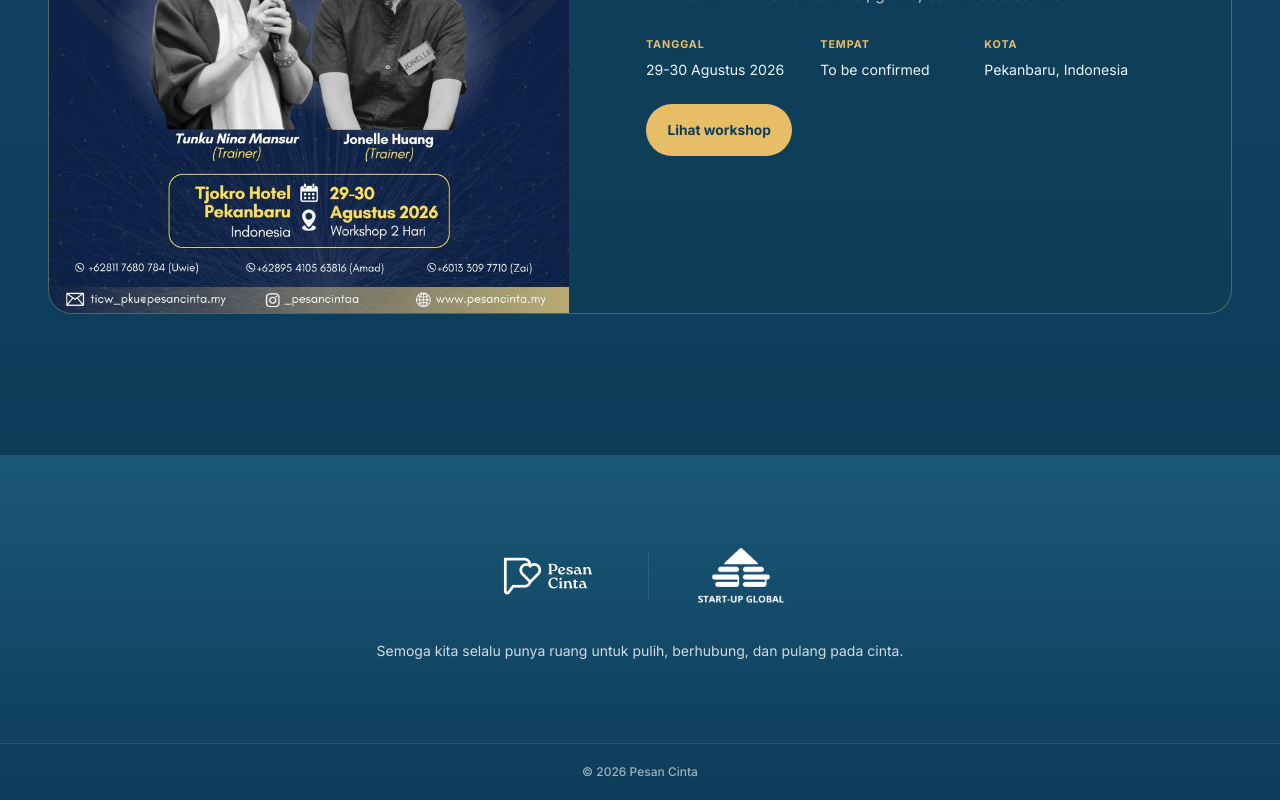
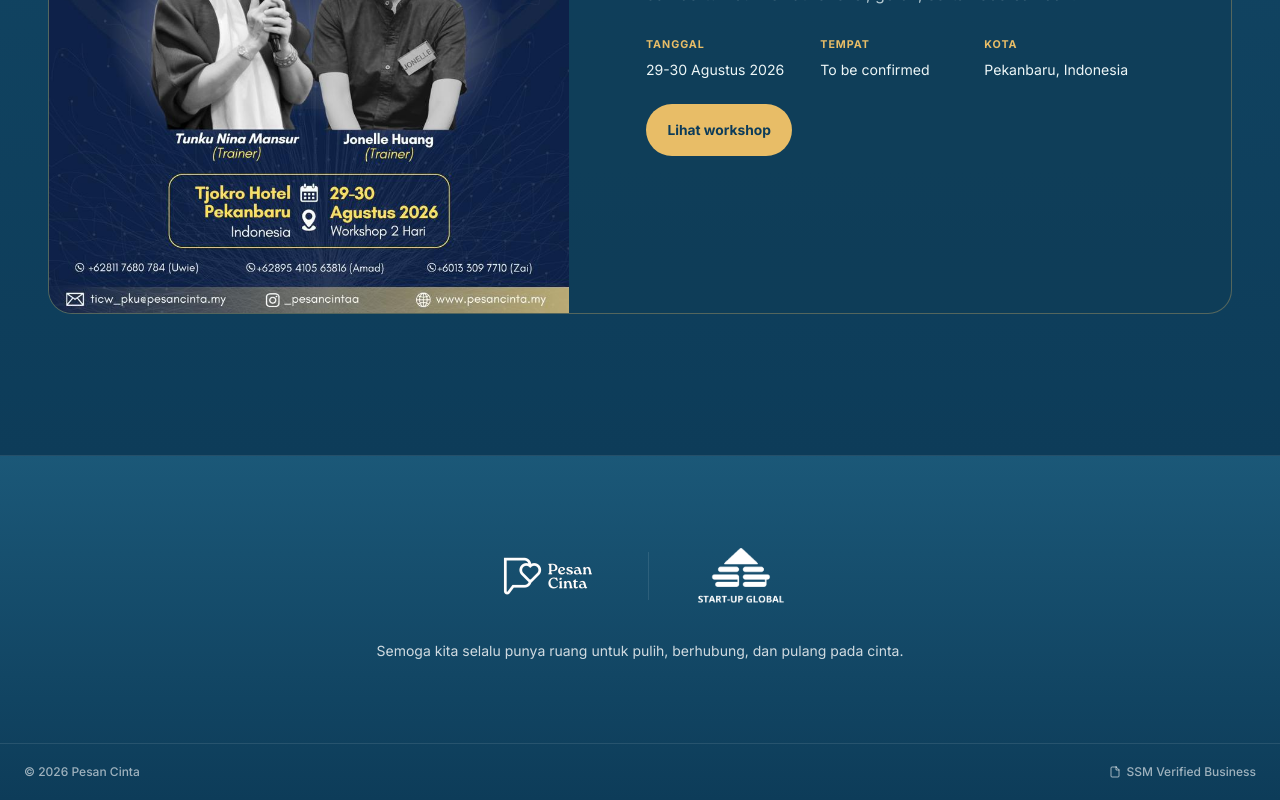
Before and after one commit to zhorahmatt/pesancinta.my, a React (Vite) app: page / in a window 1280 px wide. Shown: the part 4631-5431 px from the top of the page. Built offline with nearby package versions, Linux system fonts and the light colour scheme; no server answers.

Commit message:
feat: add SSM verified business link to footers on homepage and workshop page

```diff
--- a/src/components/ContactFooter.tsx
+++ b/src/components/ContactFooter.tsx
@@ -74,6 +74,15 @@
 
         <div className="mt-14 flex flex-col gap-3 border-t border-white/14 pt-6 text-sm text-muted sm:flex-row sm:items-center sm:justify-between">
           <p>{content.copyright}</p>
+          <a
+            href="/uploads/ssm.pdf"
+            target="_blank"
+            rel="noopener noreferrer"
+            className="inline-flex items-center gap-1.5 text-xs text-muted/60 transition-colors hover:text-accent"
+          >
+            <svg xmlns="http://www.w3.org/2000/svg" width="12" height="12" viewBox="0 0 24 24" fill="none" stroke="currentColor" strokeWidth="2" strokeLinecap="round" strokeLinejoin="round" aria-hidden="true"><path d="M14.5 2H6a2 2 0 0 0-2 2v16a2 2 0 0 0 2 2h12a2 2 0 0 0 2-2V7.5L14.5 2z"/><polyline points="14 2 14 8 20 8"/></svg>
+            SSM Verified Business
+          </a>
         </div>
       </div>
     </footer>
--- a/src/pages/PesanCintaHomePage.tsx
+++ b/src/pages/PesanCintaHomePage.tsx
@@ -315,8 +315,17 @@
           </p>
         </div>
         <div className="border-t border-white/10">
-          <div className="mx-auto max-w-7xl px-6 py-5 text-center text-xs font-medium text-primary/60">
-            {content.footer.copyright}
+          <div className="mx-auto max-w-7xl px-6 py-5 flex flex-col items-center gap-2 text-center text-xs font-medium text-primary/60 sm:flex-row sm:justify-between">
+            <span>{content.footer.copyright}</span>
+            <a
+              href="/uploads/ssm.pdf"
+              target="_blank"
+              rel="noopener noreferrer"
+              className="inline-flex items-center gap-1.5 text-primary/40 transition-colors hover:text-accent"
+            >
+              <svg xmlns="http://www.w3.org/2000/svg" width="12" height="12" viewBox="0 0 24 24" fill="none" stroke="currentColor" strokeWidth="2" strokeLinecap="round" strokeLinejoin="round" aria-hidden="true"><path d="M14.5 2H6a2 2 0 0 0-2 2v16a2 2 0 0 0 2 2h12a2 2 0 0 0 2-2V7.5L14.5 2z"/><polyline points="14 2 14 8 20 8"/></svg>
+              SSM Verified Business
+            </a>
           </div>
         </div>
       </footer>
```
